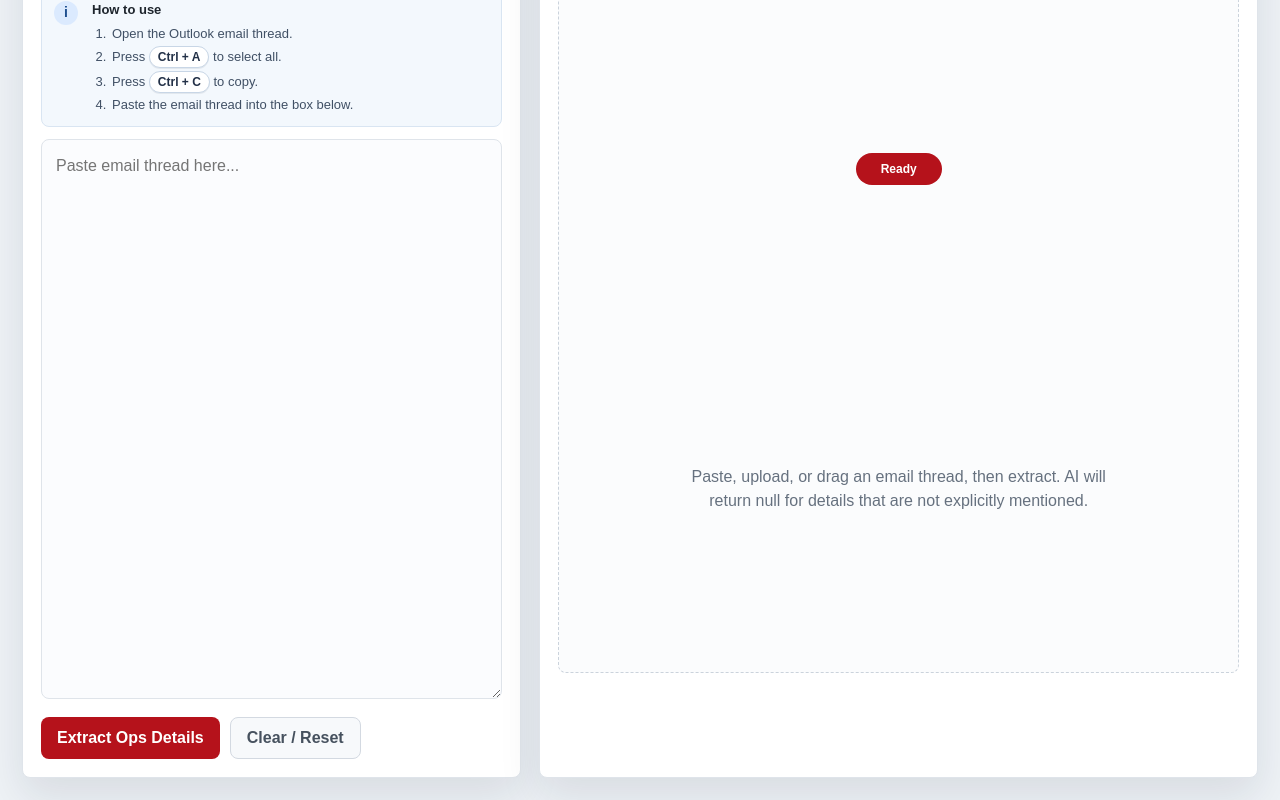
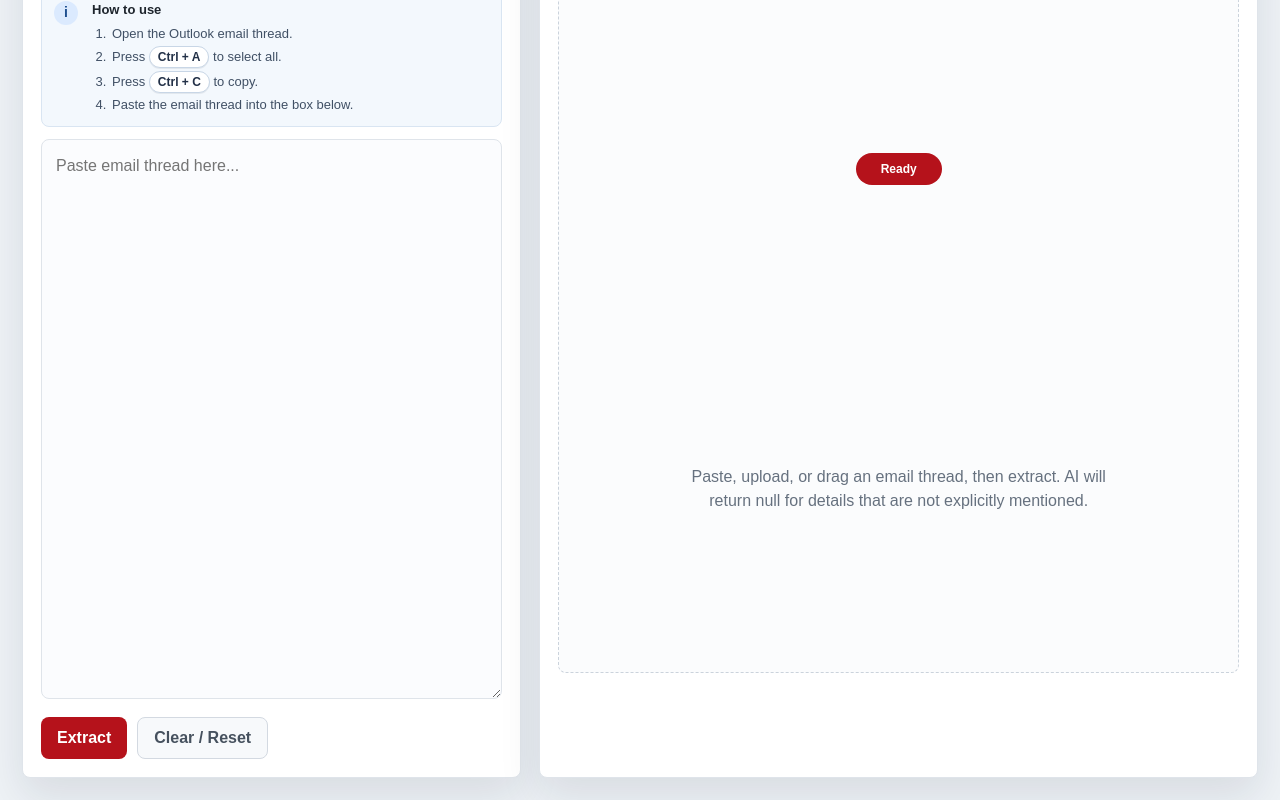
Before and after one commit to intvideos87-svg/ops-email-extractor, a Next.js app: page / in a window 1280 px wide. Shown: the part 201-1001 px from the top of the page. Built offline with nearby package versions, Linux system fonts and the light colour scheme.

Commit message:
Simplify primary action button to 'Extract'

```diff
--- a/app/page.tsx
+++ b/app/page.tsx
@@ -441,7 +441,7 @@ export default function Home() {
 
           <div className="actions">
             <button type="button" onClick={runExtraction} disabled={isExtracting}>
-              {isExtracting ? "Extracting..." : "Extract Ops Details"}
+              {isExtracting ? "Extracting..." : "Extract"}
             </button>
             <button className="ghostButton" type="button" onClick={clearAll}>
               Clear / Reset
```
